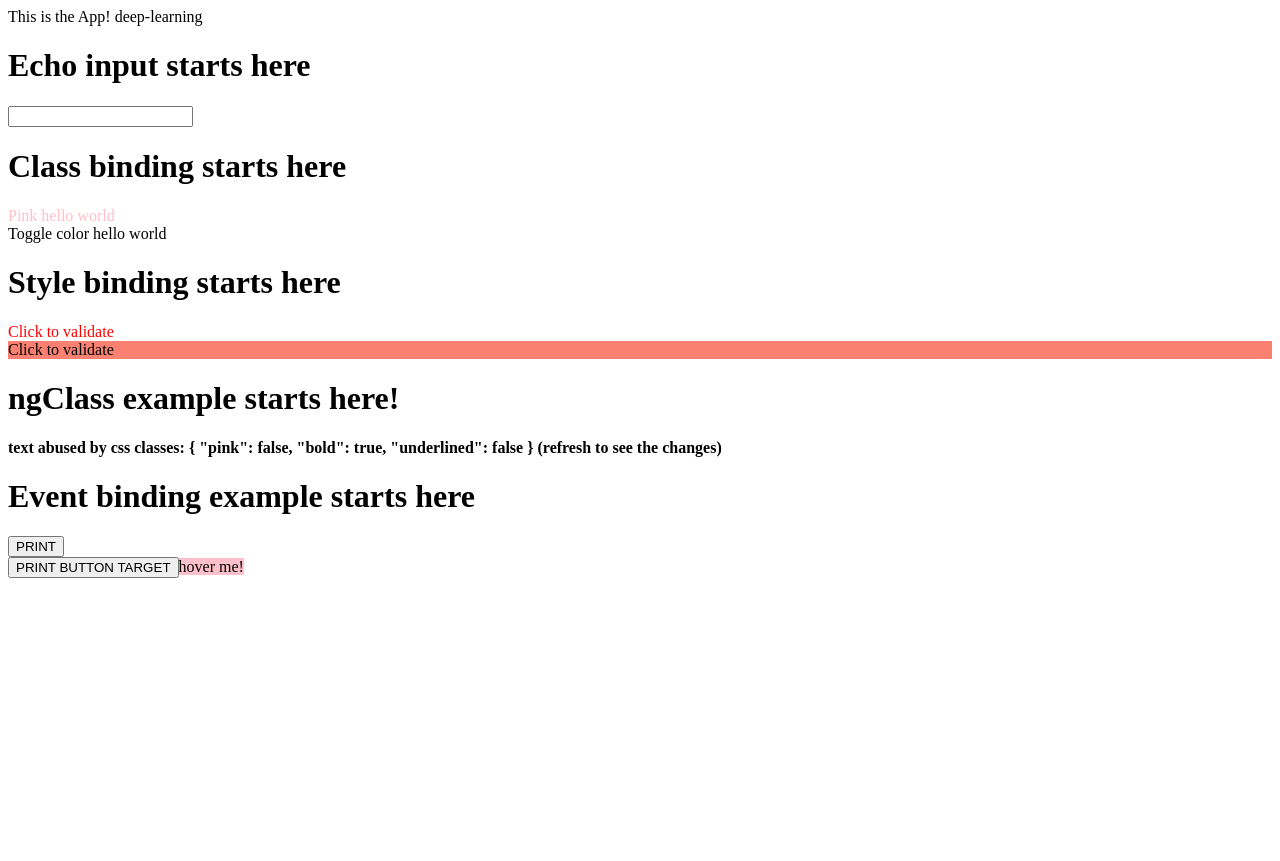
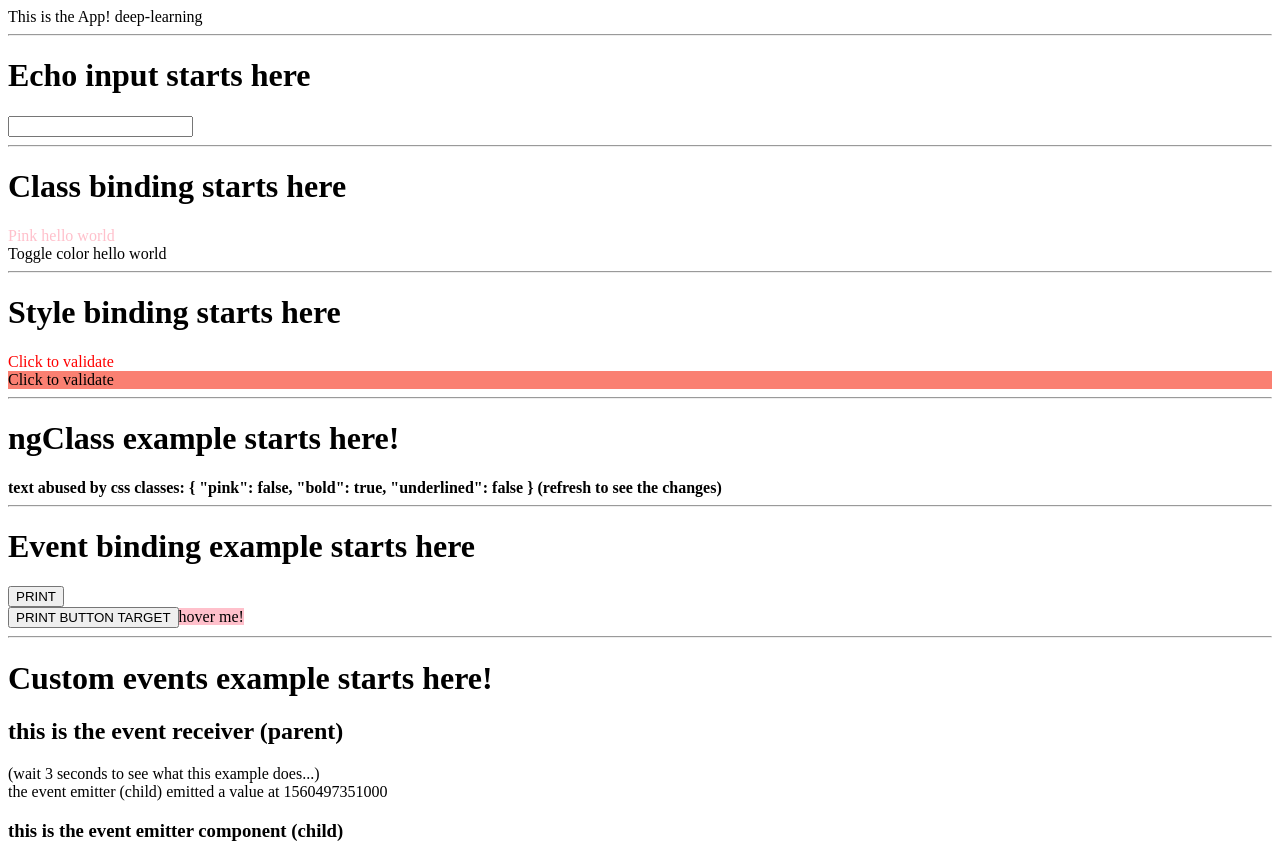
Before and after one commit to ChenRoth/angular-examples, an Angular app: page / in a window 1280 px wide. Before the commit the page ends 800 px from the top, so only its background shows below. Built offline with nearby package versions, Linux system fonts and the light colour scheme.

Commit message:
add event emitter example

```diff
--- a/src/app/app.component.html
+++ b/src/app/app.component.html
@@ -1,6 +1,13 @@
 <div>This is the App! {{title}}</div>
+<hr />
 <app-echo-input></app-echo-input>
+<hr />
 <app-class-binding></app-class-binding>
+<hr />
 <app-style-binding></app-style-binding>
+<hr />
 <app-ng-class-example></app-ng-class-example>
+<hr />
 <app-event-binding></app-event-binding>
+<hr />
+<app-event-receiver></app-event-receiver>
--- a/src/app/app.module.ts
+++ b/src/app/app.module.ts
@@ -7,6 +7,8 @@ import { ClassBindingComponent } from './class-binding/class-binding.component';
 import { StyleBindingComponent } from './style-binding/style-binding.component';
 import { NgClassExampleComponent } from './ng-class-example/ng-class-example.component';
 import { EventBindingComponent } from './event-binding/event-binding.component';
+import { EventReceiverComponent } from './event-receiver/event-receiver.component';
+import { EventEmitterComponent } from './event-emitter/event-emitter.component';
 
 @NgModule({
     declarations: [
@@ -15,7 +17,9 @@ import { EventBindingComponent } from './event-binding/event-binding.component';
         ClassBindingComponent,
         StyleBindingComponent,
         NgClassExampleComponent,
-        EventBindingComponent
+        EventBindingComponent,
+        EventReceiverComponent,
+        EventEmitterComponent
     ],
     imports: [
         BrowserModule
--- /dev/null
+++ b/src/app/event-emitter/event-emitter.component.html
@@ -0,0 +1 @@
+<h3>this is the event emitter component (child)</h3>
--- /dev/null
+++ b/src/app/event-emitter/event-emitter.component.ts
@@ -0,0 +1,24 @@
+import { Component, OnInit, Output, EventEmitter } from '@angular/core';
+
+@Component({
+    selector: 'app-event-emitter',
+    templateUrl: './event-emitter.component.html',
+    styleUrls: ['./event-emitter.component.css']
+})
+export class EventEmitterComponent implements OnInit {
+    // this component has an onTimeout event
+    // and @Output lets a parent component listen to the onTimeout event
+    @Output() onTimeout: EventEmitter<number> = new EventEmitter();
+
+    constructor() { }
+
+    ngOnInit() {
+        // after the component is initialized, we count 3 seconds
+        // and then emit an onTimeout event with the current date in milliseconds
+        // whoever (parent) listens to this event, will get the current date as $event
+        setTimeout(() => {
+            this.onTimeout.emit(+new Date());
+        }, 3000);
+    }
+
+}
--- /dev/null
+++ b/src/app/event-receiver/event-receiver.component.html
@@ -0,0 +1,9 @@
+<h1>Custom events example starts here!</h1>
+<h2>this is the event receiver (parent)</h2>
+<div>(wait 3 seconds to see what this example does...)</div>
+<!-- we listen to the child onTimeout event.
+    when the onTimeout event is emitted,
+    we'll print the event value (current date in milliseconds)
+-->
+<div *ngIf="eventTimestamp">the event emitter (child) emitted a value at {{eventTimestamp}}</div>
+<app-event-emitter (onTimeout)="updateTimestamp($event)"></app-event-emitter>
--- /dev/null
+++ b/src/app/event-receiver/event-receiver.component.ts
@@ -0,0 +1,20 @@
+import { Component, OnInit } from '@angular/core';
+
+@Component({
+    selector: 'app-event-receiver',
+    templateUrl: './event-receiver.component.html',
+    styleUrls: ['./event-receiver.component.css']
+})
+export class EventReceiverComponent implements OnInit {
+    eventTimestamp: number;
+
+    updateTimestamp(eventData: number) {
+        this.eventTimestamp = eventData;
+    }
+
+    constructor() { }
+
+    ngOnInit() {
+    }
+
+}
```
Also changed, not shown: src/app/event-emitter/event-emitter.component.css (added), src/app/event-receiver/event-receiver.component.css (added), 2 other files (tests, documents, lock files or other folders).
